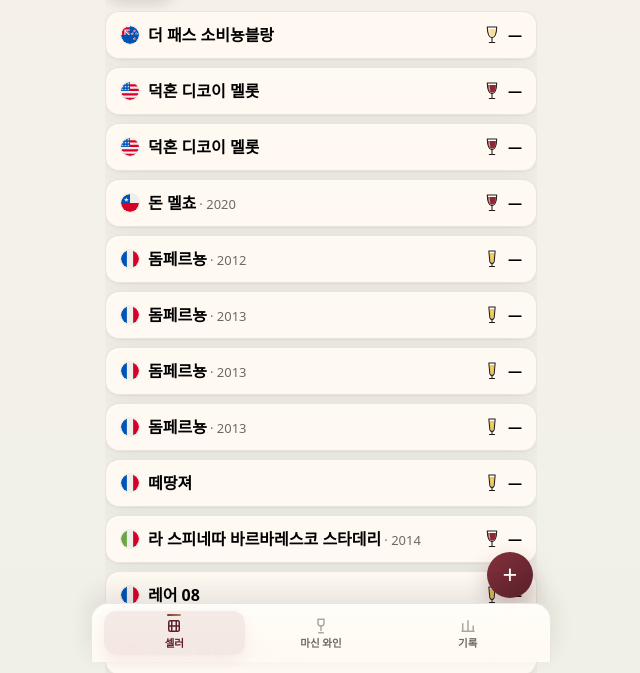
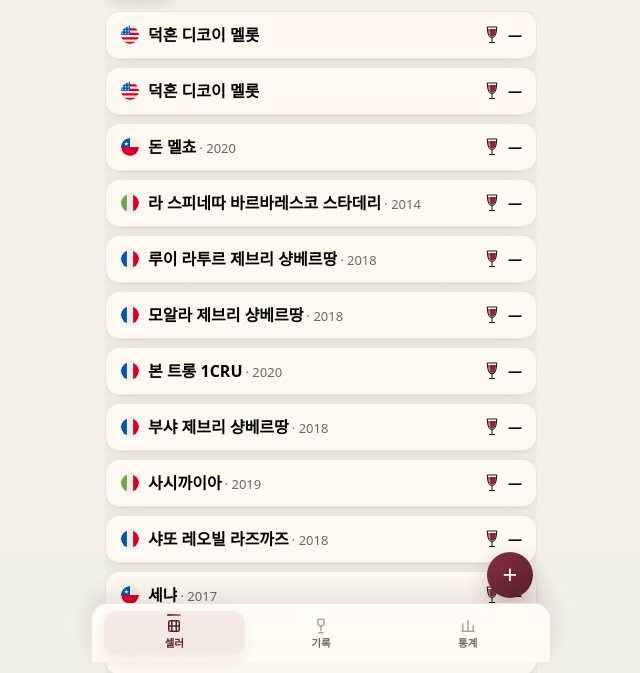
Before and after one commit to vivaca86/wine, a plain HTML site: page index.html in a window 1280 px wide. Shown: the part 138-811 px from the top of the page, without its empty margins (319-959 px from the left). Drawn offline with Linux system fonts and the light colour scheme.

Commit message:
Update menu labels and type sorting

```diff
--- a/app.js
+++ b/app.js
@@ -17,6 +17,7 @@
     { id: "dessert", label: "디저트", emoji: "🍯", color: "#d98712" },
     { id: "etc", label: "기타", emoji: "🍇", color: "#6a5577" },
   ];
+  const TYPE_ORDER = ["red", "sparkling", "white", "rose", "dessert", "etc"];
 
   /* Wine-producing countries: code, name (ko), flag emoji */
   const COUNTRIES = [
@@ -275,6 +276,10 @@
 
   const typeOf = (id) =>
     TYPES.find((t) => t.id === id) || TYPES[TYPES.length - 1];
+  const typeRank = (id) => {
+    const rank = TYPE_ORDER.indexOf(id || "etc");
+    return rank === -1 ? TYPE_ORDER.length : rank;
+  };
   const countryOf = (code) => COUNTRIES.find((c) => c.code === code) || null;
 
   const esc = (s) =>
@@ -448,7 +453,7 @@
   }
 
   /* ---------- Grouping ---------- */
-  function groupWines(wines, by) {
+  function groupWines(wines, by, dateField) {
     if (by === "none") return [{ key: null, wines: wines }];
     const map = {};
     wines.forEach((w) => {
@@ -458,6 +463,7 @@
     const dir = state.sortDir === "asc" ? 1 : -1;
     return Object.keys(map)
       .sort((a, b) => {
+        if (by === "type") return typeRank(a) - typeRank(b);
         const countSort = map[a].length - map[b].length;
         if (countSort) return countSort * dir;
         return a.localeCompare(b, "ko") * dir;
@@ -467,7 +473,7 @@
         by: by,
         wines: map[k]
           .slice()
-          .sort((x, y) => x.name.localeCompare(y.name, "ko") * dir),
+          .sort((x, y) => compareWineList(x, y, dateField)),
       }));
   }
 
@@ -519,9 +525,15 @@
     return dateSort || a.name.localeCompare(b.name, "ko");
   }
 
+  function compareWineList(a, b, dateField) {
+    const typeSort = typeRank(a.type) - typeRank(b.type);
+    if (typeSort) return typeSort;
+    return compareByOptionalDate(a, b, dateField);
+  }
+
   /* shared list renderer for cellar / drunk tabs */
-  function renderList(wines, kind) {
-    const groups = groupWines(wines, state.groupBy);
+  function renderList(wines, kind, dateField) {
+    const groups = groupWines(wines, state.groupBy, dateField);
     let html = groupBarHTML();
     groups.forEach((g) => {
       if (g.key !== null) html += groupHeaderHTML(g);
@@ -580,7 +592,7 @@
   function renderCellar() {
     const wines = state.wines
       .filter((w) => w.status === "cellar")
-      .sort((a, b) => compareByOptionalDate(a, b, "purchaseDate"));
+      .sort((a, b) => compareWineList(a, b, "purchaseDate"));
     if (!wines.length) {
       view.innerHTML = emptyState(
         "🍇",
@@ -589,14 +601,14 @@
       );
       return;
     }
-    renderList(wines, "cellar");
+    renderList(wines, "cellar", "purchaseDate");
   }
 
   /* ---------- Drunk tab ---------- */
   function renderDrunk() {
     const wines = state.wines
       .filter((w) => w.status === "drunk")
-      .sort((a, b) => compareByOptionalDate(a, b, "drunkDate"));
+      .sort((a, b) => compareWineList(a, b, "drunkDate"));
     if (!wines.length) {
       view.innerHTML = emptyState(
         "🍷",
@@ -605,7 +617,7 @@
       );
       return;
     }
-    renderList(wines, "drunk");
+    renderList(wines, "drunk", "drunkDate");
   }
 
   /* ---------- Stats tab ---------- */
--- a/index.html
+++ b/index.html
@@ -31,8 +31,8 @@
 
     <nav class="tabs" role="tablist">
       <button class="tab is-active" data-tab="cellar" role="tab">셀러</button>
-      <button class="tab" data-tab="drunk" role="tab">마신 와인</button>
-      <button class="tab" data-tab="stats" role="tab">기록</button>
+      <button class="tab" data-tab="drunk" role="tab">기록</button>
+      <button class="tab" data-tab="stats" role="tab">통계</button>
     </nav>
 
     <main class="view" id="view"></main>
```
